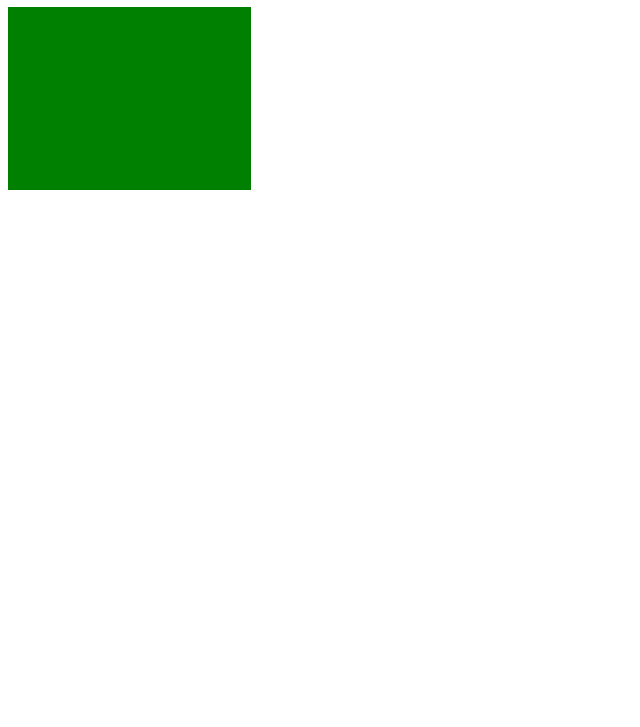
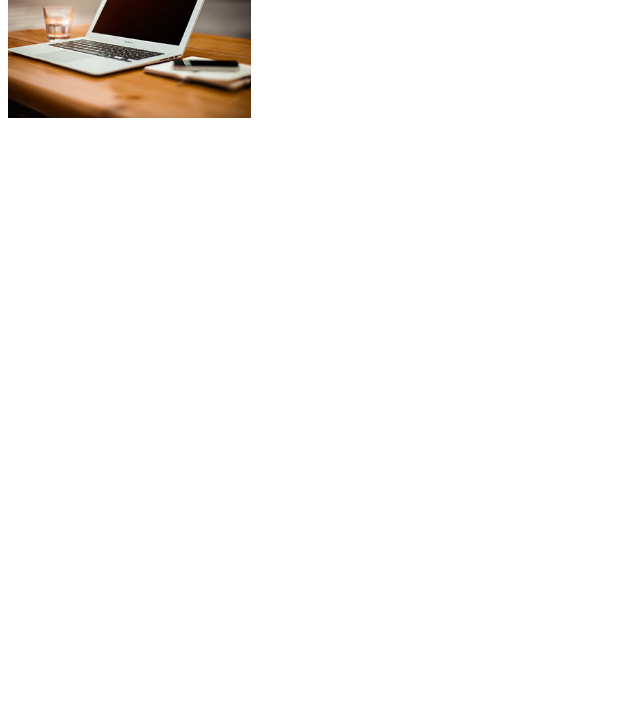
Before and after one commit to kiranrathor30697/30sept2021-animatia, a plain HTML site: page index.html in a window 1280 px wide. Shown: the part 73-800 px from the top of the page, without its empty margins (0-640 px from the left). Drawn offline with Linux system fonts and the light colour scheme.

Commit message:
new uplod

```diff
--- a/index.html
+++ b/index.html
@@ -11,20 +11,39 @@
                 height: 183px;
             }
             .k_overlay{
-
-                background-color: red;
                 background-image: url(img/1.jpg);
                 background-size:cover;
-
+                position: relative;
+                overflow:hidden;
+            }
+            .k1_common{
+                transition-property: all;
+                transition-duration: 1s;
+                transition-timing-function: linear;
             }
             .k_box1{
-                background-color:green;
+                background-color:rgba(0,0,0,0.2);
+                position:absolute;
+                top:-183px;
+                left:0px;
+            }
+            .k_common:hover .k_box1{
+                top:0px;
+            }
+            .k_box2{
+                background-color: rgba(0,0,0,0.2);
+                position: absolute;
+                bottom:-183px;
+                left:0px;
+            }
+            .k_common:hover .k_box2{
+                bottom:0px;
             }
         </style>
     </head>
     <body>
-        <h1>Overlays</h1>
         <div class="k_overlay k_common">
-        <div class="k_box1 k_common"></div>
+        <div class="k_box1 k_common k1_common"></div>
+        <div class="k_box2 k_common k1_common"></div>
     </body>
 </html>
```
